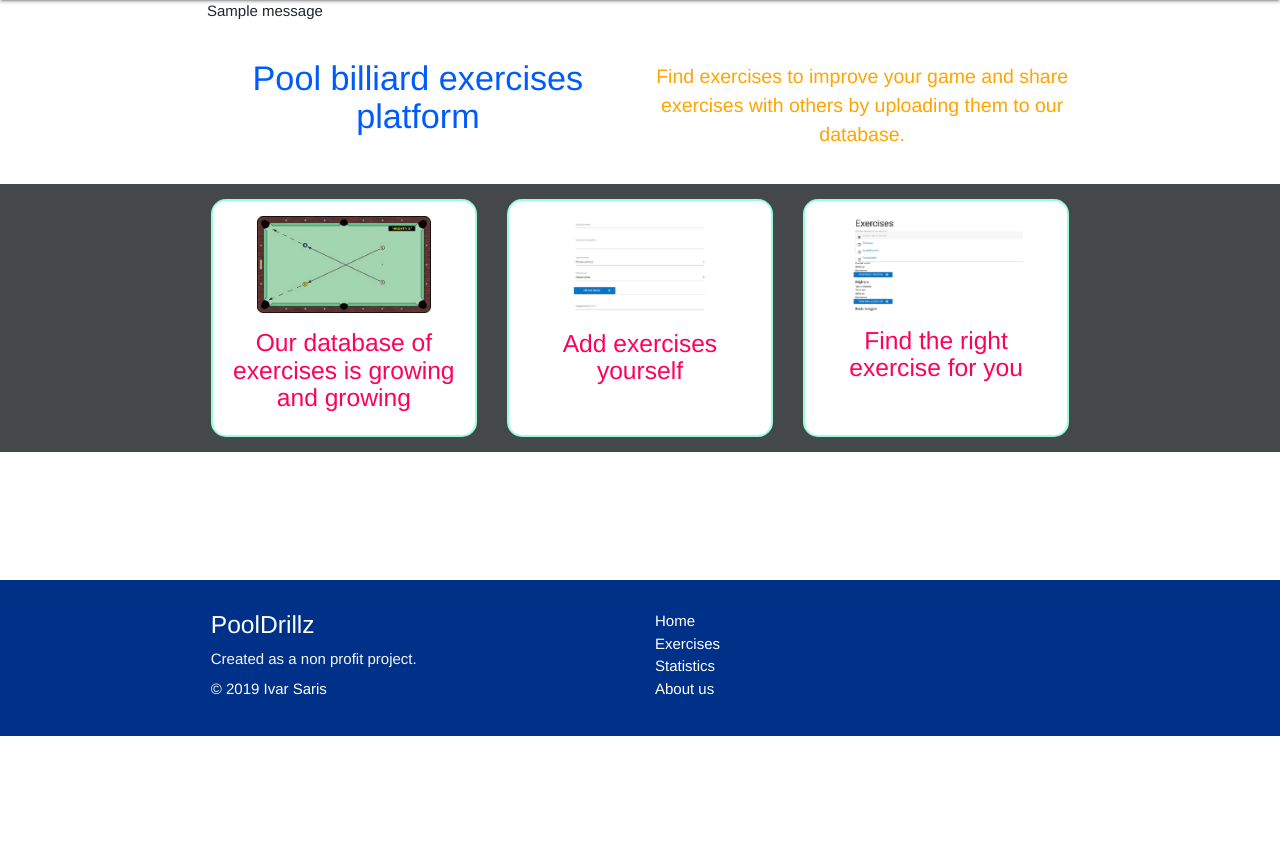
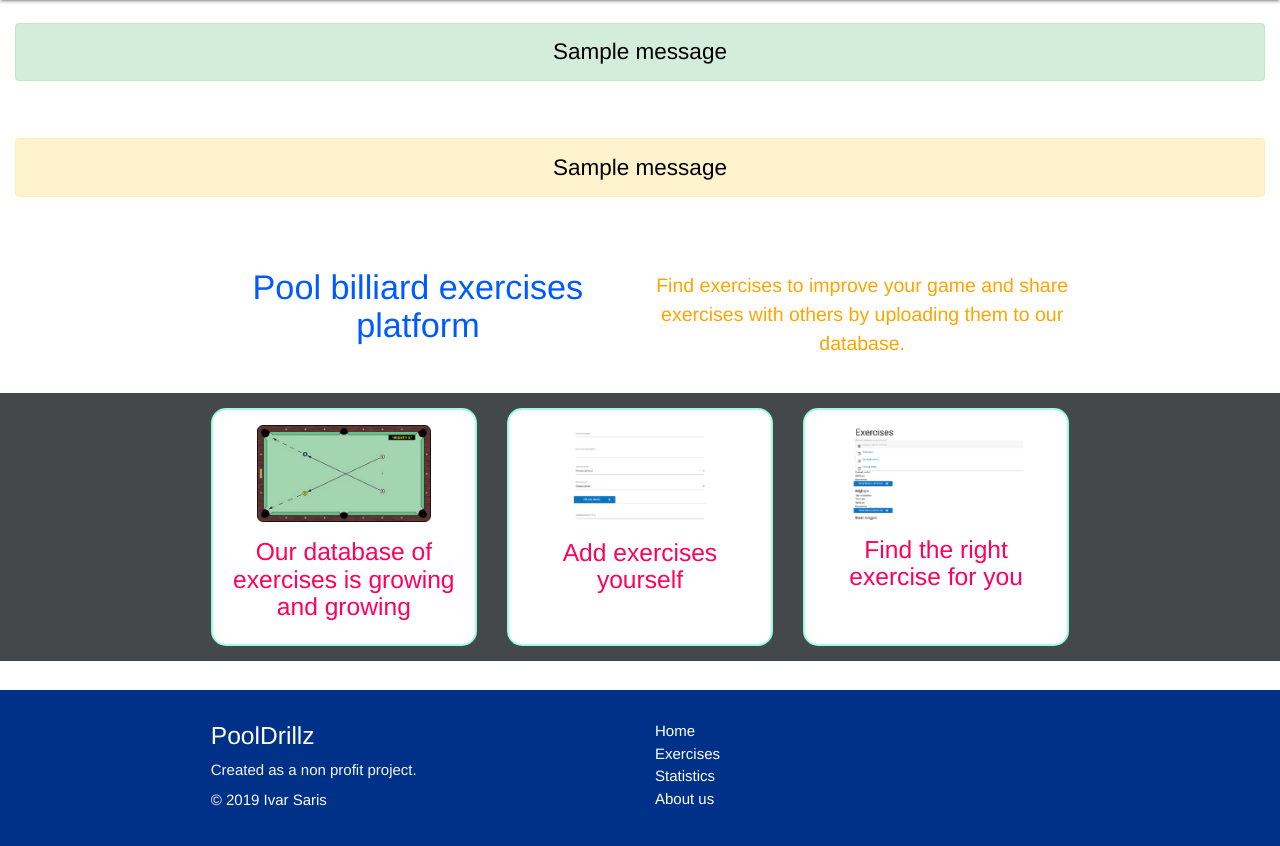
Before and after one commit to ivarsaris/PoolDrillz-MS2, a Flask app: page / in a window 1280 px wide. Shown: the part 64-910 px from the top of the page. Before the commit the page ends 800 px from the top, so only its background shows below. Run offline with Flask 2, Linux system fonts and the light colour scheme; one stand-in notice (Sample message) is shown; some libraries are stand-ins or nearby versions.

Commit message:
styled messages

```diff
--- a/static/css/style.css
+++ b/static/css/style.css
@@ -177,6 +177,18 @@ extremely small screens */
     padding-bottom: 0;
     width: 150px;
     }
+}
+
+/* alert messages */
+
+.alert-message {
+    text-align: center;
+}
+
+.alert {
+    margin-top: 1em;
+    color: black;
+    font-size: 1.5em;
 }
 
 /************ index.html **************/
--- a/templates/base.html
+++ b/templates/base.html
@@ -47,24 +47,37 @@
 		</div>
 	</nav>
 
-    <div class="container">
-        {% with messages = get_flashed_messages() %}
+    <!-- Flash messages are displayed here, if alert is success, green container.
+    if warning, orange container -->
+    {% with messages = get_flashed_messages(category_filter=["success"]) %}
+        {% if messages %}
+            {% for message in messages %}
+                <div class="row">
+                    <div class="col-12 alert-message">
+                        <div class="alert alert-success" role="alert">
+                            {{ message }}
+                        </div>
+                    </div>
+                </div>
+            {% endfor %}
+        {% endif %}
+    {% endwith %}
 
+    {% with messages = get_flashed_messages(category_filter=["warning"]) %}
         {% if messages %}
-
             {% for message in messages %}
-
+                <div class="row">
+                    <div class="col-12 alert-message">
+                        <div class="alert alert-warning" role="alert">
                             {{ message }}
-
+                        </div>
+                    </div>
+                </div>
             {% endfor %}
-
         {% endif %}
-
     {% endwith %}
-    </div>
 
 	<!-- content to be copied on all pages -->
-
     <main>
         {% block content %}
 	    {% endblock %}
```
Lines whose indentation alone changed are shown as unchanged.
